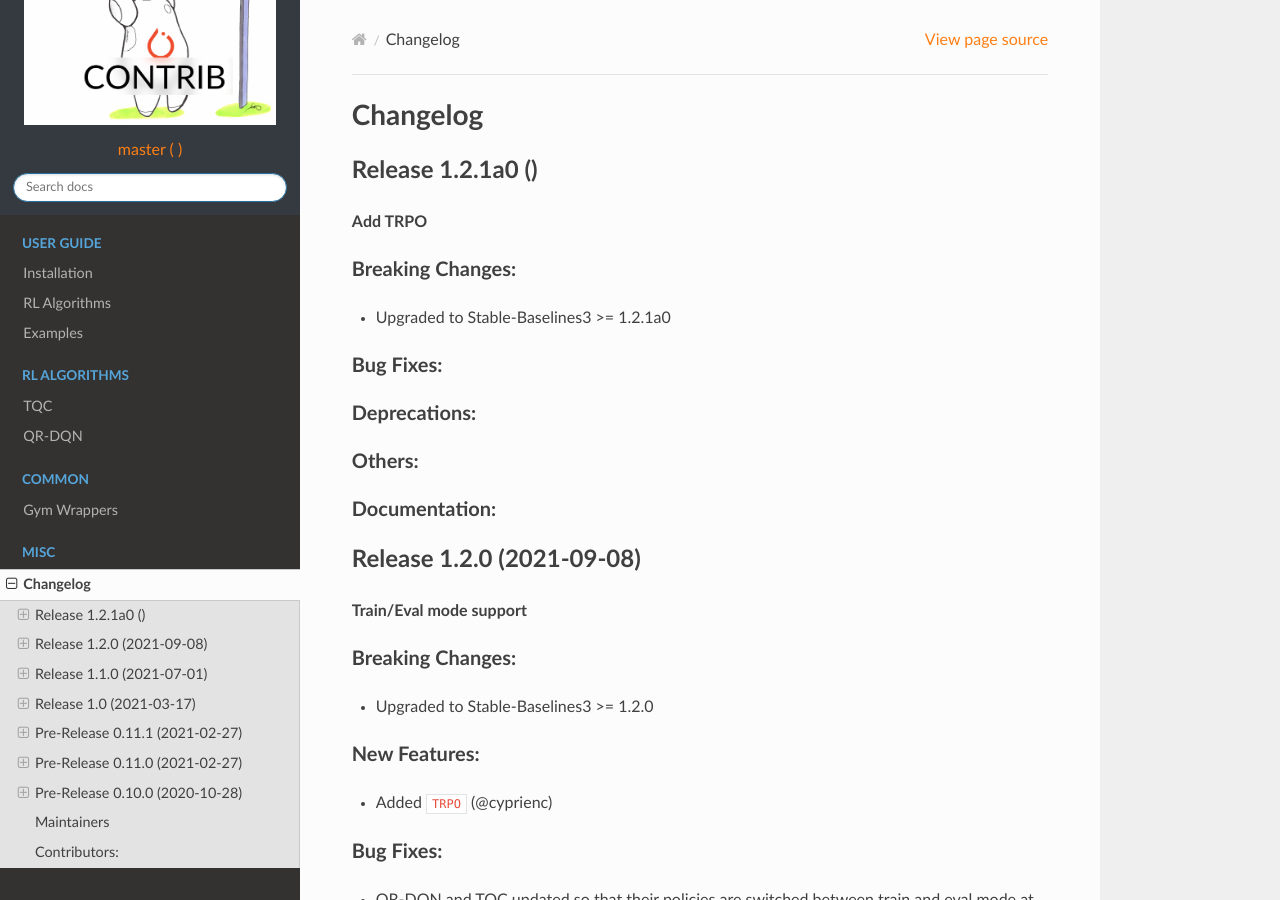
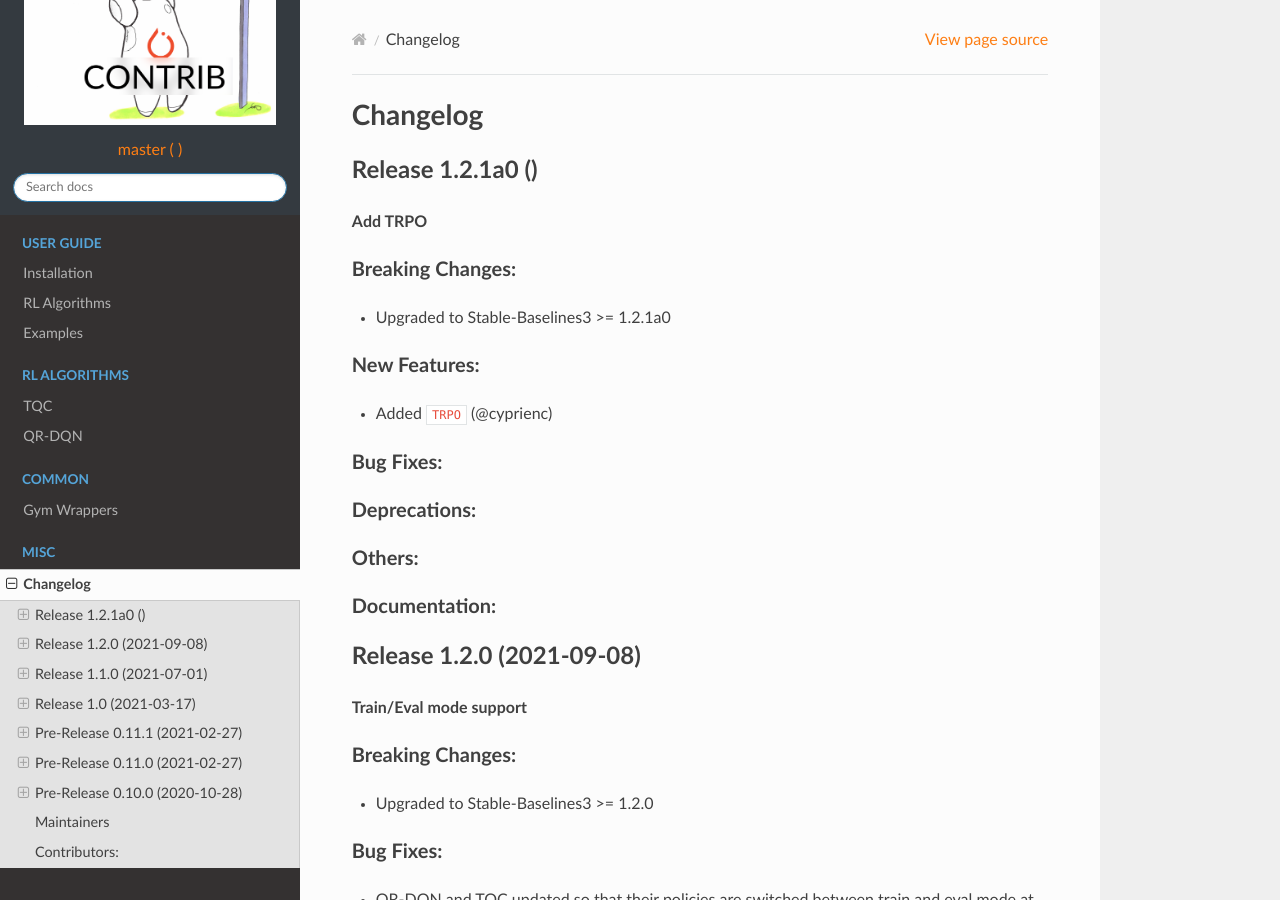
Before and after one commit to Stable-Baselines-Team/stable-baselines3-contrib, a Sphinx documentation site: the page built from docs/misc/changelog.rst, in a window 1280 px wide and 900 px high. Built offline with Sphinx 7.4.7 and the Read the Docs theme 2.0.0, drawn with Linux system fonts in a browser that asks for light colours; the version number could not be read and is left out; part of the change alters nothing that is shown.

```diff
--- a/docs/misc/changelog.rst
+++ b/docs/misc/changelog.rst
@@ -11,6 +11,10 @@ Release 1.2.1a0 ()
 Breaking Changes:
 ^^^^^^^^^^^^^^^^^
 - Upgraded to Stable-Baselines3 >= 1.2.1a0
+
+New Features:
+^^^^^^^^^^^^^
+- Added ``TRPO`` (@cyprienc)
 
 Bug Fixes:
 ^^^^^^^^^^
@@ -35,10 +39,6 @@ Breaking Changes:
 ^^^^^^^^^^^^^^^^^
 - Upgraded to Stable-Baselines3 >= 1.2.0
 
-
-New Features:
-^^^^^^^^^^^^^
-- Added ``TRPO`` (@cyprienc)
 
 Bug Fixes:
 ^^^^^^^^^^
```
